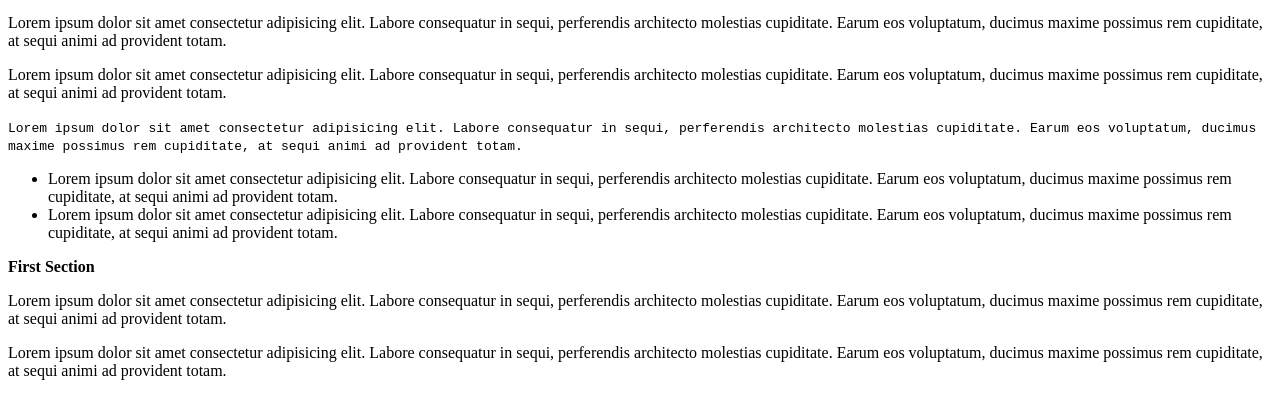
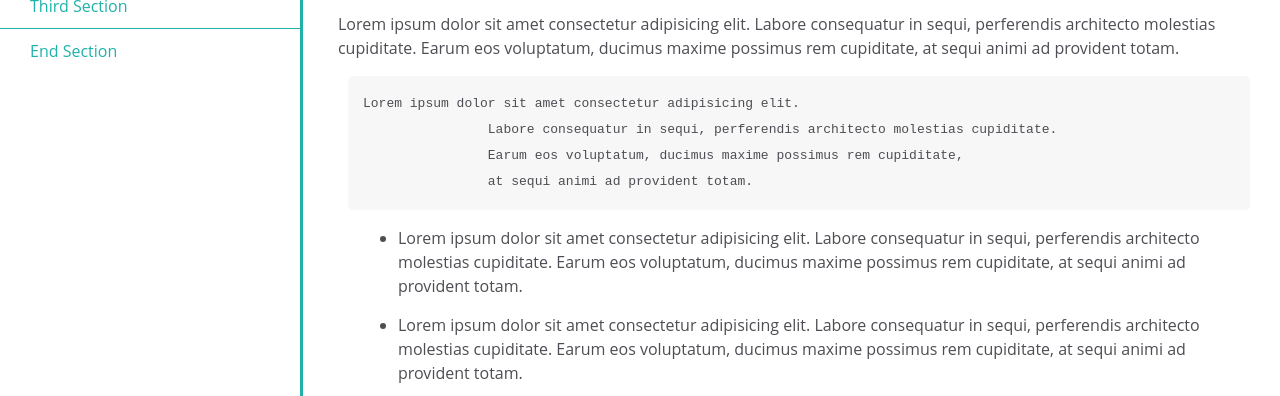
Before and after one commit to trogdoor/Responsive-Web-Design-Projects---Build-a-Technical-Documentation-Page, a plain HTML site: page index.html in a window 1280 px wide. Shown: the part 168-564 px from the top of the page. Drawn offline with Linux system fonts and the light colour scheme.

Commit message:
Update index.html

```diff
--- a/index.html
+++ b/index.html
@@ -1,6 +1,6 @@
 <!DOCTYPE html>
 <html lang="en">
-<link href="C:\Users\johnd\Desktop\coding\Responsive Web Design Projects - Build a Technical Documentation Page.css" rel="stylesheet" type="text/css">
+<link href="./index.css" rel="stylesheet" type="text/css">
 <head>
     <meta charset="UTF-8">
     <meta name="viewport" content="width=device-width, initial-scale=1.0">
```
